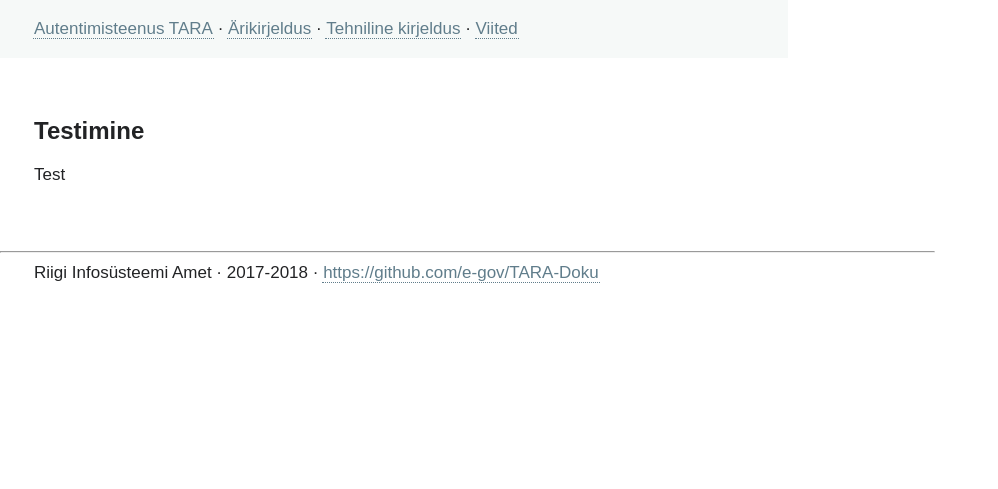
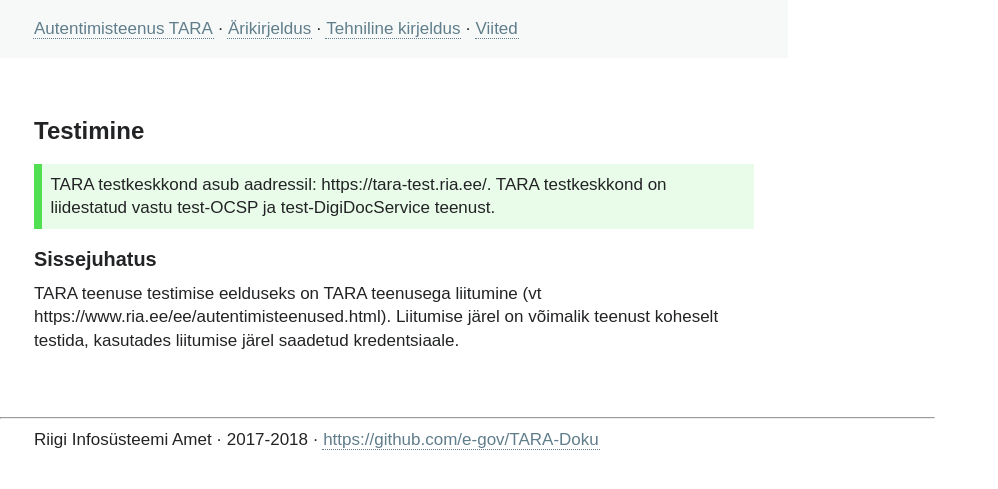
Before and after one commit to e-gov/TARA-Doku, a Jekyll site: the page built from Testimine.md, in a window 1280 px wide. Shown: the top 489 px of the page, without its empty margins (0-998 px from the left). Built offline with Jekyll 4.4.1, drawn with Linux system fonts in a browser that asks for light colours; our own code applies the rules of GitHub Pages for plain Markdown files.

Commit message:
Added paragraphs Testimine.md

```diff
--- a/Testimine.md
+++ b/Testimine.md
@@ -4,4 +4,10 @@ permalink: Testimine
 
 # Testimine
 
-Test
+TARA testkeskkond asub aadressil: https://tara-test.ria.ee/. TARA testkeskkond on liidestatud vastu test-OCSP ja test-DigiDocService teenust.
+{: .note}
+
+## Sissejuhatus
+
+TARA teenuse testimise eelduseks on TARA teenusega liitumine (vt https://www.ria.ee/ee/autentimisteenused.html).
+Liitumise järel on võimalik teenust koheselt testida, kasutades liitumise järel saadetud kredentsiaale.
```
